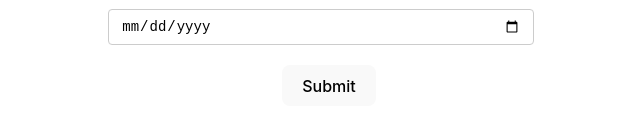
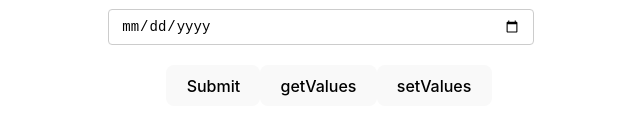
Before and after one commit to HsuanPeng/React-Hook-Form-Practice-2023, a React (Vite) app: page / in a window 1280 px wide. Shown: the part 911-1046 px from the top of the page, without its empty margins (311-951 px from the left). Built offline with nearby package versions, Linux system fonts and the light colour scheme; no server answers.

Commit message:
feat: getValues and setValue

```diff
--- a/src/components/YoutubeForm.tsx
+++ b/src/components/YoutubeForm.tsx
@@ -1,6 +1,7 @@
 import { useEffect } from "react";
 import { useForm, useFieldArray } from "react-hook-form";
 import { DevTool } from "@hookform/devtools"; // 從畫面監看表單資料
+import { h } from "vue";
 
 type FormValues = {
   username: string;
@@ -44,7 +45,15 @@ const YoutubeForm = () => {
       };
     },
   });
-  const { register, control, handleSubmit, formState, watch } = form;
+  const {
+    register,
+    control,
+    handleSubmit,
+    formState,
+    watch,
+    getValues,
+    setValue,
+  } = form;
   const { errors } = formState;
 
   const { fields, append, remove } = useFieldArray({
@@ -59,13 +68,26 @@ const YoutubeForm = () => {
   // const watchUsername = watch();
 
   // 監聽表單資料
-  useEffect(() => {
-    const subscription = watch((value) => {
-      console.log(value);
+  // useEffect(() => {
+  //   const subscription = watch((value) => {
+  //     console.log(value);
+  //   });
+
+  //   return () => subscription.unsubscribe();
+  // }, [watch]);
+
+  const handleGetValues = () => {
+    console.log(getValues()); // 獲取所有表單資料
+    console.log(getValues(["username", "email"])); // 獲取指定表單資料
+  };
+
+  const handleSetValue = () => {
+    setValue("username", "Lisaaaa", {
+      shouldValidate: true,
+      shouldDirty: true,
+      shouldTouch: true,
     });
-
-    return () => subscription.unsubscribe();
-  }, [watch]);
+  };
 
   return (
     <div>
@@ -226,6 +248,14 @@ const YoutubeForm = () => {
         </div>
 
         <button>Submit</button>
+
+        <button type="button" onClick={handleGetValues}>
+          getValues
+        </button>
+
+        <button type="button" onClick={handleSetValue}>
+          setValues
+        </button>
       </form>
       <DevTool control={control} />
     </div>
```
